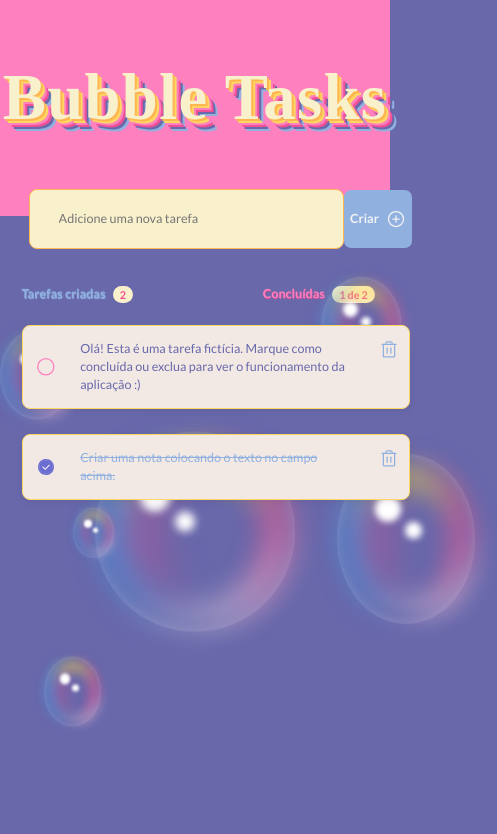
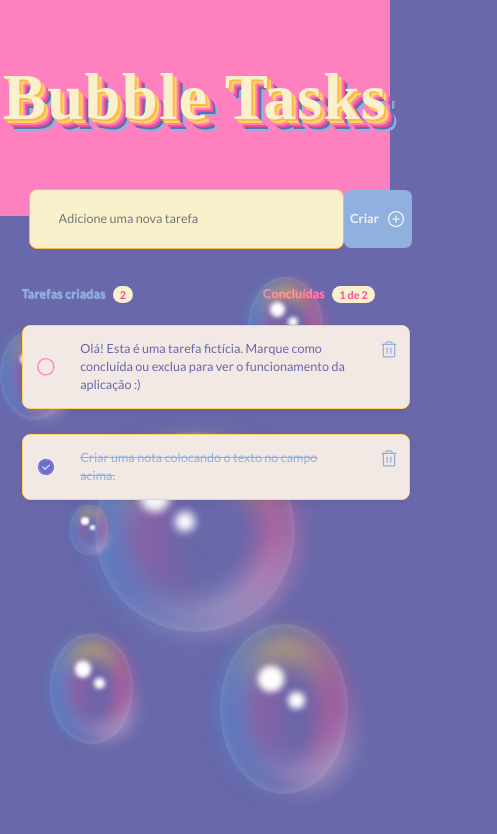
Before and after one commit to lmartinhao/dream-task-react, a React (Vite) app: page / in a window 390 px wide. Shown: the top 834 px of the page, 497 px wide, since content can reach past the window. Built offline with nearby package versions, Linux system fonts and the light colour scheme; a web font is replaced by a local one.

Commit message:
adjusting bubbles on mobile view

```diff
--- a/src/App.module.css
+++ b/src/App.module.css
@@ -134,6 +134,7 @@
   }
 
   .bubbleWrapper {
+    width: 100%;;
     height: 0vh;
   }
 
@@ -159,37 +160,37 @@
   .bubble:nth-child(2){
     zoom: 0.45;
     left: 0px;
-    right: 100px;
+    right: -100px;
     top: -310px;
     animation-delay: -3s;
   }
   .bubble:nth-child(3){
     position: relative;
     zoom: 0.25;
-    right: 0px;
+    right: -10px;
     bottom: -20px;
-    animation-delay: -6s;
+    animation-delay: -5s;
   }
   .bubble:nth-child(4) {
     position: relative;
-    zoom: 0.35;
+    zoom: 0.55;
     right: 0px;
-    left: -200px;
-    bottom: -500px;
+    left: -100px;
+    bottom: -320px;
     animation-delay: -3s;
   }
   .bubble:nth-child(5) {
     position: relative;
     zoom: 0.5;
-    right: -300px;
+    right: -120px;
     top: -400px;
     animation-delay: -5s;
   }
   .bubble:nth-child(6) {
     position: relative;
     zoom: .85;
-    right: -100px;
-    top: 0px;
+    right: 50px;
+    top: 200px;
     animation-delay: -6s;
   }
   .bubble:nth-child(7) {
```
